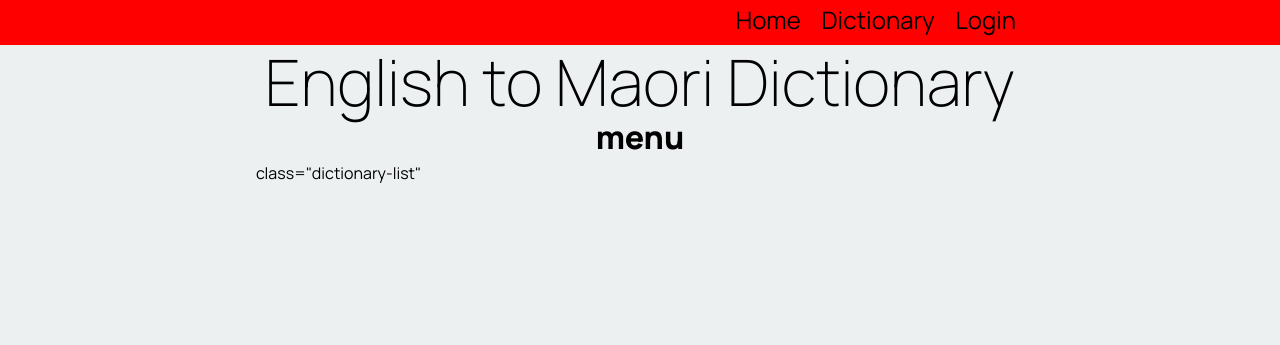
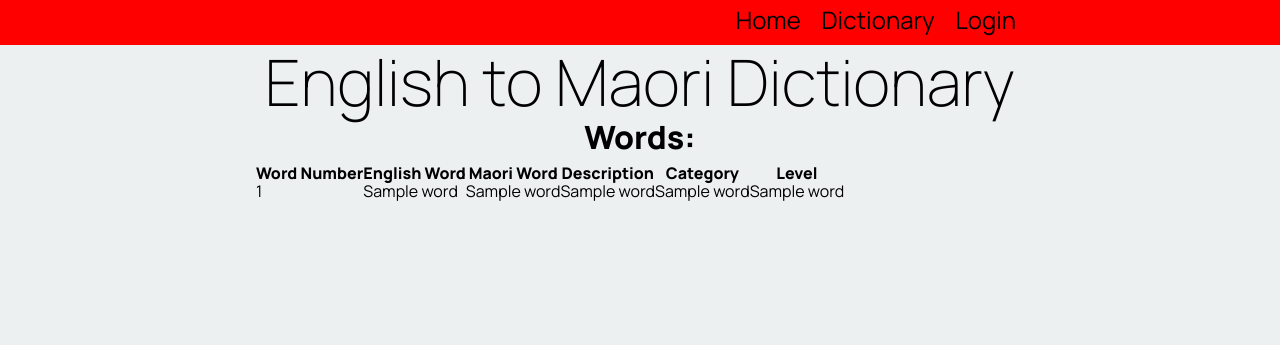
Before and after one commit to PnavTheMonkey/13DTS-Maori-Dictionary, a Flask app: template templates/dictionary.html in a window 1280 px wide. Shown: the top 345 px of the page. Run offline with Flask 3, Linux system fonts and the light colour scheme; the template is opened without the code that fills it: most values are stand-ins (such as "Sample title", 1, 10 or a date in 2020).

Commit message:
trying to fix dictionary changed my html

```diff
--- a/templates/dictionary.html
+++ b/templates/dictionary.html
@@ -1,33 +1,33 @@
 {% extends 'base.html' %}
 
 {% block pageheading %}
-menu
+Words:
 {% endblock %}
 
-<main>
-    <h2>Maori to English Dictionary</h2>
+{% block main %}
+    <table>
+      <tr>
+        <th>Word Number </th>
+        <th>English Word </th>
+        <th>Maori Word </th>
+        <th>Description </th>
+        <th>Category </th>
+        <th>Level </th>
+      </tr>
+    <tbody>
 
-   <table>
-       <thead>
-       <tr>
-           <td><a href=" "></a></td>
-       </tr>
-           <tr>
-               <td>English Word</td>
-               <td>Te Reo Word</td>
-               <td>Category</td>
-               <td>Description</td>
-               <td>Level</td>
-
-           </tr>
-       </thead>
-       <tbody>
-</main>
+    {% for word in words %}
+        <tr>
+            <td>{{ word[0] }}</td>
+            <td>{{ word[1] }}</td>
+            <td>{{ word[2] }}</td>
+            <td>{{ word[3] }}</td>
+            <td>{{ word[4] }}</td>
+            <td>{{ word[5] }}</td>
+        </tr>
+    {% endfor %}
+    </tbody>
 
 
-{% block main %}
-    <div>class="dictionary-list"</div>
-
-
-
+    </table>
 {% endblock %}
--- a/templates/signup.html
+++ b/templates/signup.html
@@ -31,8 +31,12 @@
         <div class="form-label"></div>
         <div class="form-element"><input type="submit" value="SignUp"></div>
     </div>
+<label for="role">Are you a:</label><br>
+<input type="radio" id="teacher" name="role" value="teacher"><label for="teacher">Teacher</label><br>
+<input type="radio" id="student" name="role" value="student"><label for="student">Student</label><br>
 </form>
 <p><br><br><br>Already have an account? Click <a href="/login">Login</a>.</p>
 
 
+
 {% endblock %}
```
Also changed, not shown: database.db.
